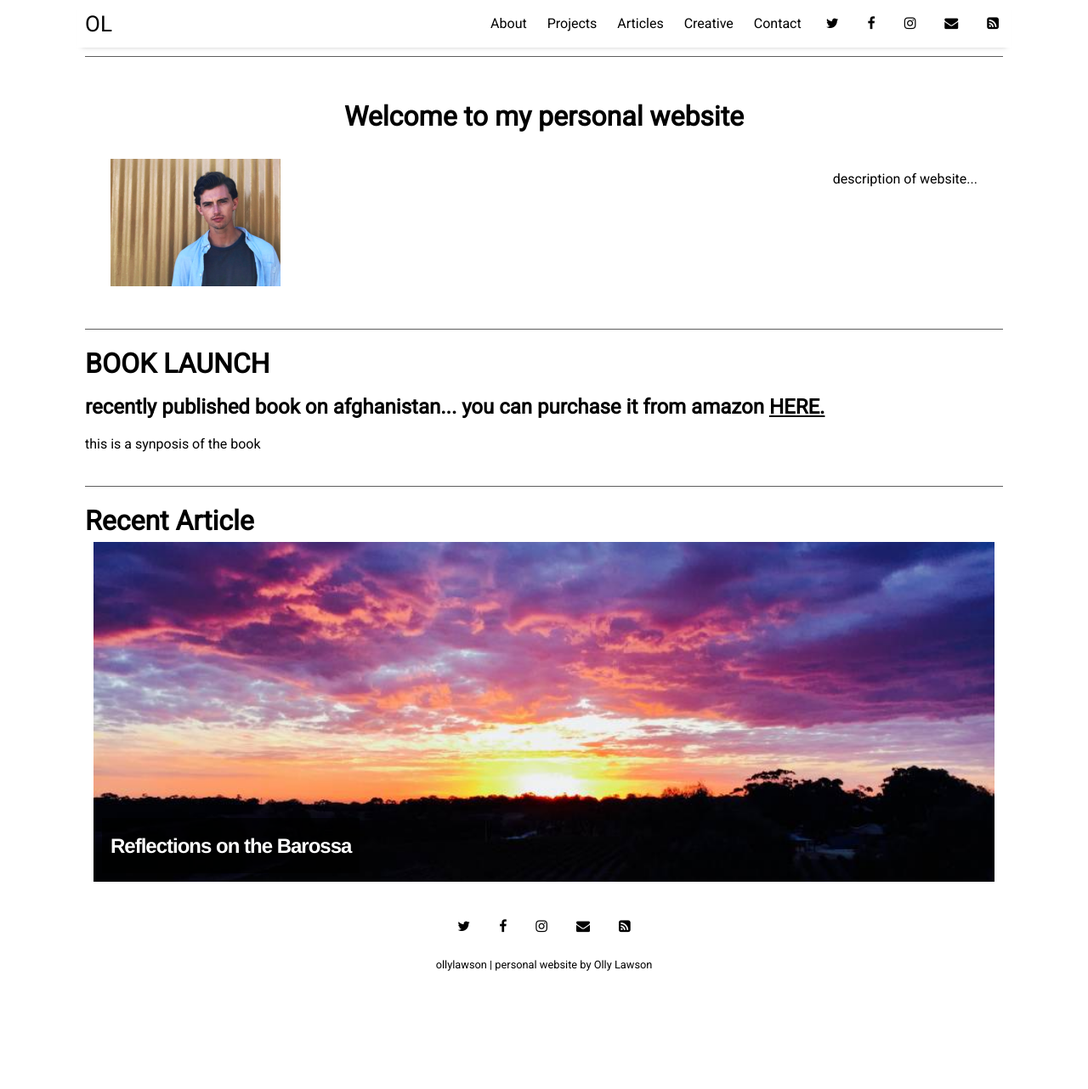
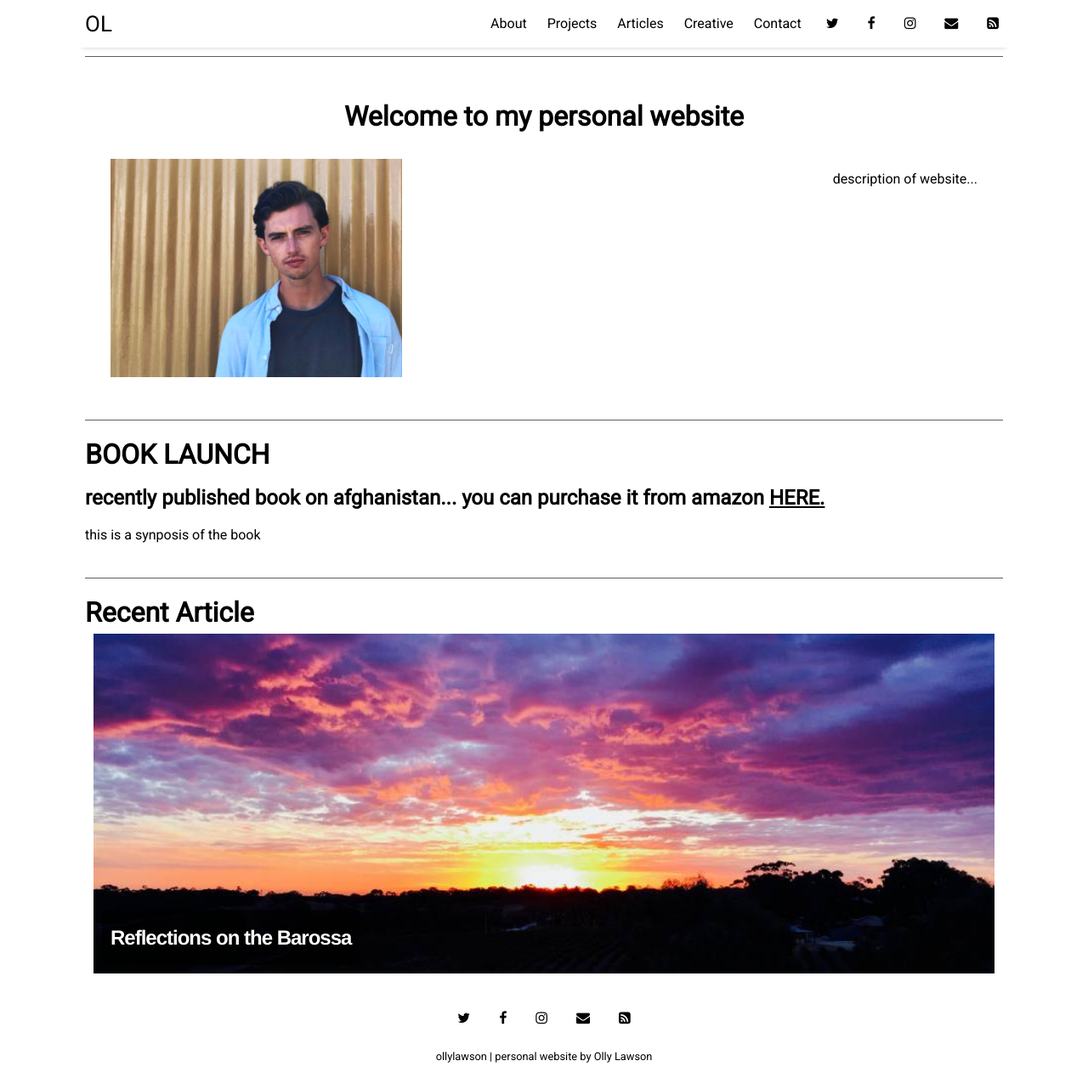
Before and after one commit to ollylawson/ollylawson.github.io, a Jekyll site: the page built from index.html, in a window 1280 px wide and 1282 px high. Shown: the whole window at 85% size. Built offline with Jekyll 4.4.1, drawn with Linux system fonts in a browser that asks for light colours; nearby versions of some CDN libraries; the list of posts is cut into pages by our own code.

Commit message:
added avatar

```diff
--- a/assets/css/_sass/_home.scss
+++ b/assets/css/_sass/_home.scss
@@ -72,8 +72,8 @@
   overflow: auto;
 
   .avatar {
-  width: auto;
-  height: 150px;
+  width: 33%;
+  height: auto;
   float: left;
   padding: 10px;
   }
```
